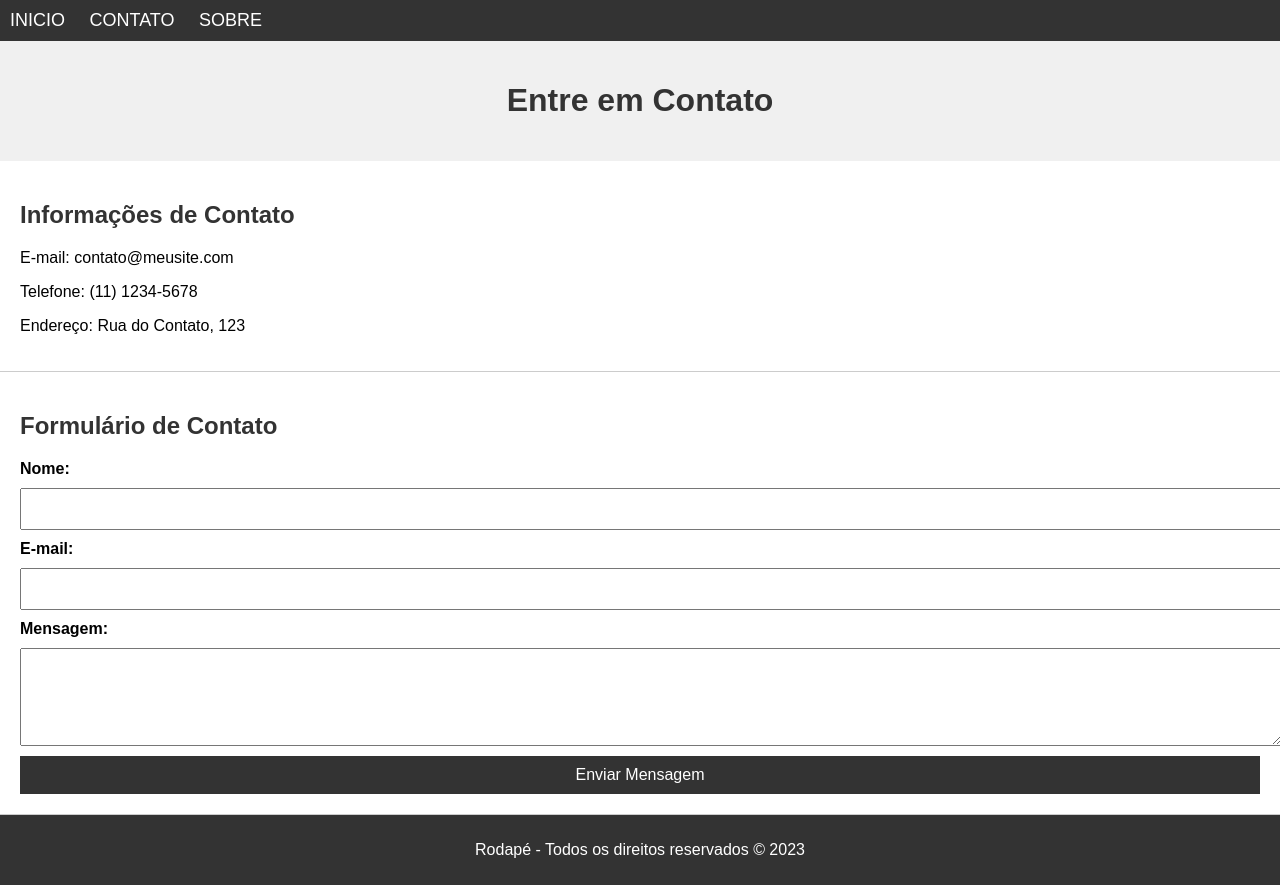
After one commit to jeffersonalionco/site-simples-python, a Flask app: page /contato.html in a window 1280 px wide. The commit adds this page. Run offline with Flask 3, Linux system fonts and the light colour scheme.

Commit message:
contato, sobre, inicio modificado

```diff
--- a/app.py
+++ b/app.py
@@ -3,5 +3,14 @@ from flask import Flask, render_template #Biblioteca que ajudara na criação do
 app = Flask(__name__) #chamamos a biblioteca para nosso codigo(PAGINA)
 
 @app.route("/") # Configurando a rota do site.
+@app.route("/index.html")
 def index():
     return render_template('index.html')# Aqui retornamos a pagina HTML, que estara na pasta templates
+
+@app.route("/contato.html") # Configurando a rota do site.
+def contato():
+    return render_template('contato.html')# Aqui retornamos a pagina HTML, que estara na pasta templates
+
+@app.route("/about.html") # Configurando a rota do site.
+def about():
+    return render_template('about.html')# Aqui retornamos a pagina HTML, que estara na pasta templates
--- /dev/null
+++ b/static/css/contato.css
@@ -0,0 +1,87 @@
+body {
+    margin: 0;
+    padding: 0;
+    font-family: Arial, sans-serif;
+}
+
+nav {
+    background-color: #333;
+    padding: 10px;
+}
+
+ul {
+    list-style: none;
+    margin: 0;
+    padding: 0;
+}
+
+li {
+    display: inline;
+    margin-right: 20px;
+}
+
+a {
+    color: #fff;
+    text-decoration: none;
+    font-size: 18px;
+}
+
+a:hover {
+    color: #ffcc00;
+}
+
+header {
+    background-color: #f0f0f0;
+    text-align: center;
+    padding: 20px;
+}
+
+header h1 {
+    color: #333;
+}
+
+.content {
+    padding: 20px;
+    border-bottom: 1px solid #ccc;
+}
+
+.content h2 {
+    color: #333;
+}
+
+form {
+    display: grid;
+    grid-template-columns: 1fr;
+    gap: 10px;
+}
+
+label {
+    font-weight: bold;
+}
+
+input,
+textarea {
+    width: 100%;
+    padding: 10px;
+    font-size: 16px;
+}
+
+button {
+    padding: 10px 20px;
+    background-color: #333;
+    color: #fff;
+    border: none;
+    cursor: pointer;
+    font-size: 16px;
+}
+
+button:hover {
+    background-color: #ffcc00;
+}
+
+footer {
+    background-color: #333;
+    color: #fff;
+    text-align: center;
+    padding: 10px;
+}
--- /dev/null
+++ b/templates/contato.html
@@ -0,0 +1,49 @@
+<!DOCTYPE html>
+<html lang="pt-BR">
+<head>
+    <meta charset="UTF-8">
+    <meta name="viewport" content="width=device-width, initial-scale=1.0">
+    <title>Contato - Meu Site</title>
+ <link rel="stylesheet" href="{{ url_for('static', filename='css/contato.css') }}">
+</head>
+<body>
+    <nav>
+        <ul>
+            <li><a href="index.html">INICIO</a></li>
+            <li><a href="contato.html">CONTATO</a></li>
+            <li><a href="about.html">SOBRE</a></li>
+        </ul>
+    </nav>
+
+    <header>
+        <h1>Entre em Contato</h1>
+    </header>
+
+    <section class="content">
+        <h2>Informações de Contato</h2>
+        <p>E-mail: contato@meusite.com</p>
+        <p>Telefone: (11) 1234-5678</p>
+        <p>Endereço: Rua do Contato, 123</p>
+    </section>
+
+    <section class="content">
+        <h2>Formulário de Contato</h2>
+        <form>
+            <label for="name">Nome:</label>
+            <input type="text" id="name" name="name" required>
+
+            <label for="email">E-mail:</label>
+            <input type="email" id="email" name="email" required>
+
+            <label for="message">Mensagem:</label>
+            <textarea id="message" name="message" rows="4" required></textarea>
+
+            <button type="submit">Enviar Mensagem</button>
+        </form>
+    </section>
+
+    <footer>
+        <p>Rodapé - Todos os direitos reservados &copy; 2023</p>
+    </footer>
+</body>
+</html>
```
Also changed, not shown: static/css/about.css (added, +61 -0 lines), templates/about.html (added, +41 -0 lines), templates/index.html (+16 -14 lines).
